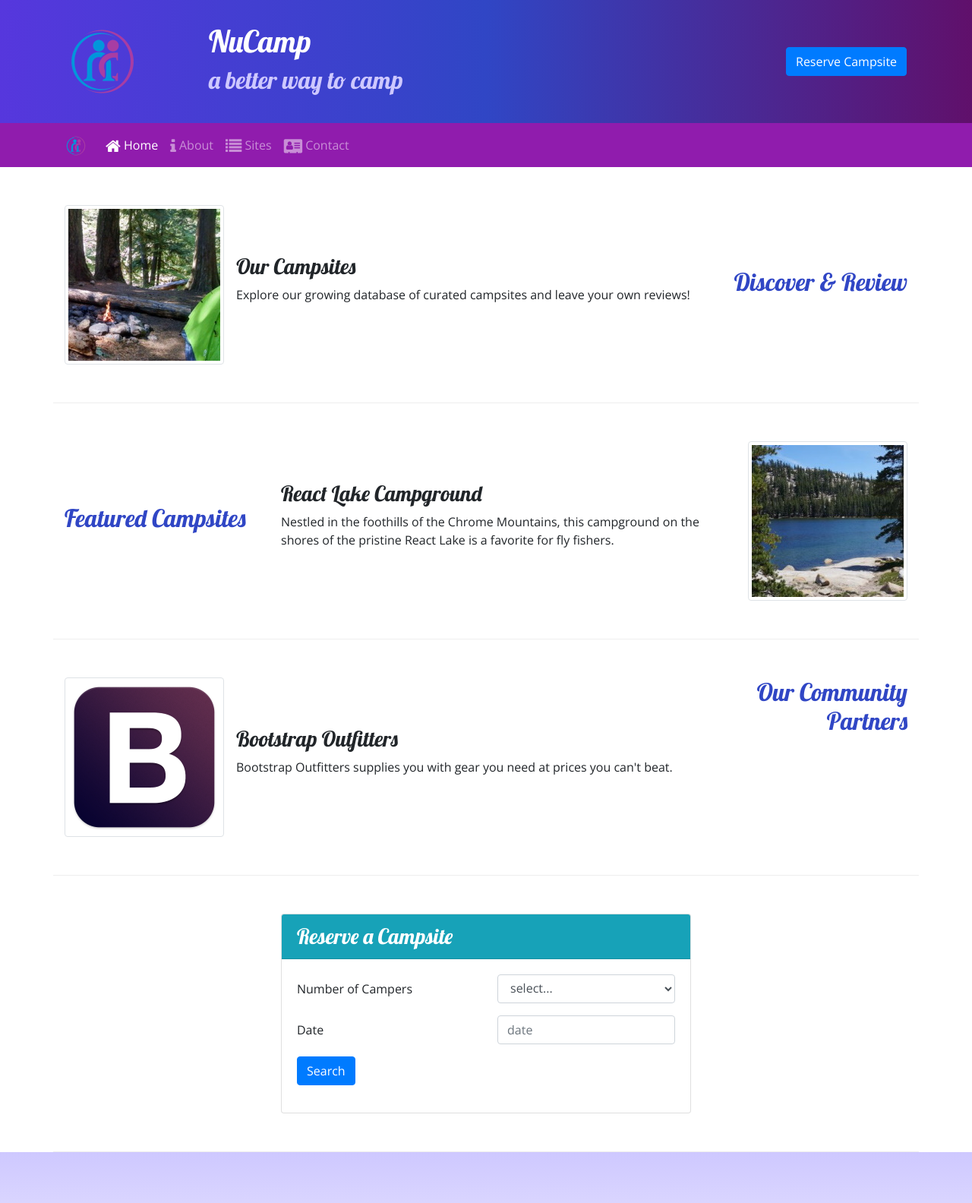
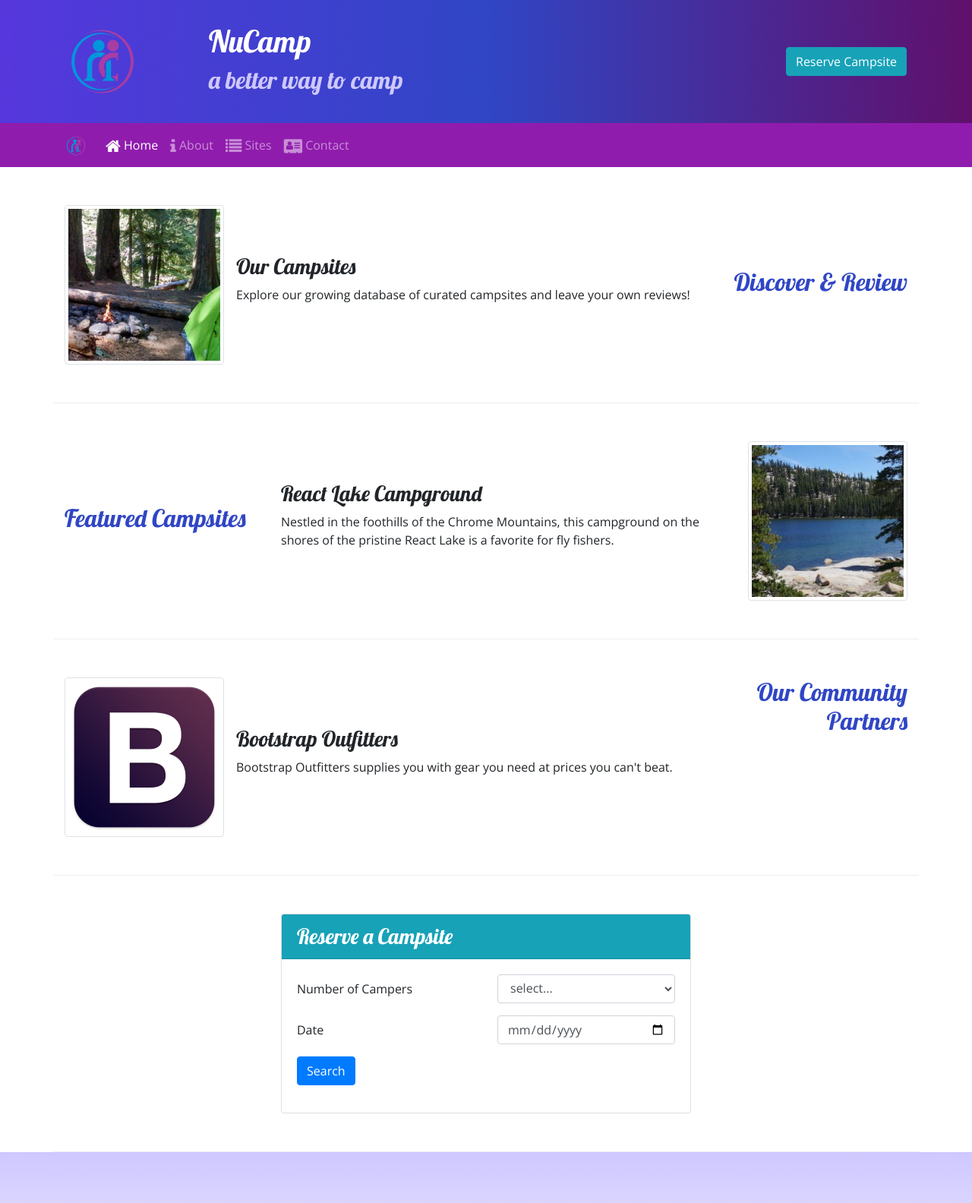
Before and after one commit to redmejia/nucampsite, a website: page index.html in a window 1280 px wide. Shown: the top 1584 px of the page at 76% size. Drawn offline with nearby package versions, Linux system fonts and the light colour scheme.

Commit message:
add date type to input

```diff
--- a/index.html
+++ b/index.html
@@ -36,7 +36,7 @@
 					<h2>a better way to camp</h2>
 				</div>
 				<div class="col col-md-4 col-xl-2 align-self-center">
-					<a href="#reserveForm" type="button" class="btn btn-primary">Reserve Campsite</a>
+					<a href="#reserveForm" type="button" class="btn btn-info">Reserve Campsite</a>
 				</div>
 			</div>
 		</div>
@@ -126,7 +126,7 @@
 						<form id="reserveForm">
 							<div class="form-group row">
 								<label for="numCampers" class="col-sm-6 col-form-label">Number of Campers</label>
-								<div class="col-md-6">
+								<div class="col">
 									<select class="form-control" name="numCampers" id="numCampers">
 										<option value="select">select...</option>
 										<option value="1">1</option>
@@ -141,8 +141,8 @@
 
 							<div class="form-group row">
 								<label for="date" class="col-sm-6 col-form-label">Date</label>
-								<div class="col-sm-6">
-									<input type="text" class="form-control" id="date" name="date" placeholder="date" />
+								<div class="col">
+									<input type="date" class="form-control" id="date" name="date" placeholder="date" />
 								</div>
 							</div>
 
```
